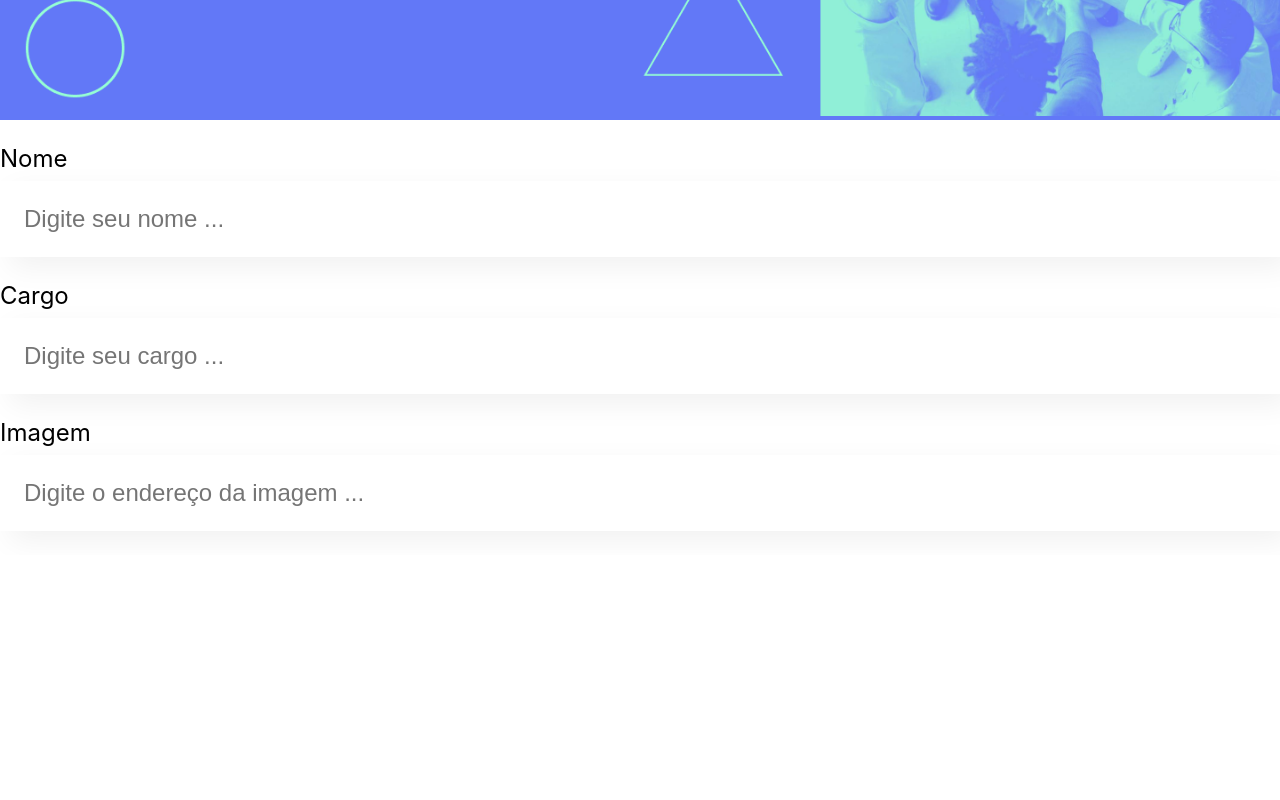
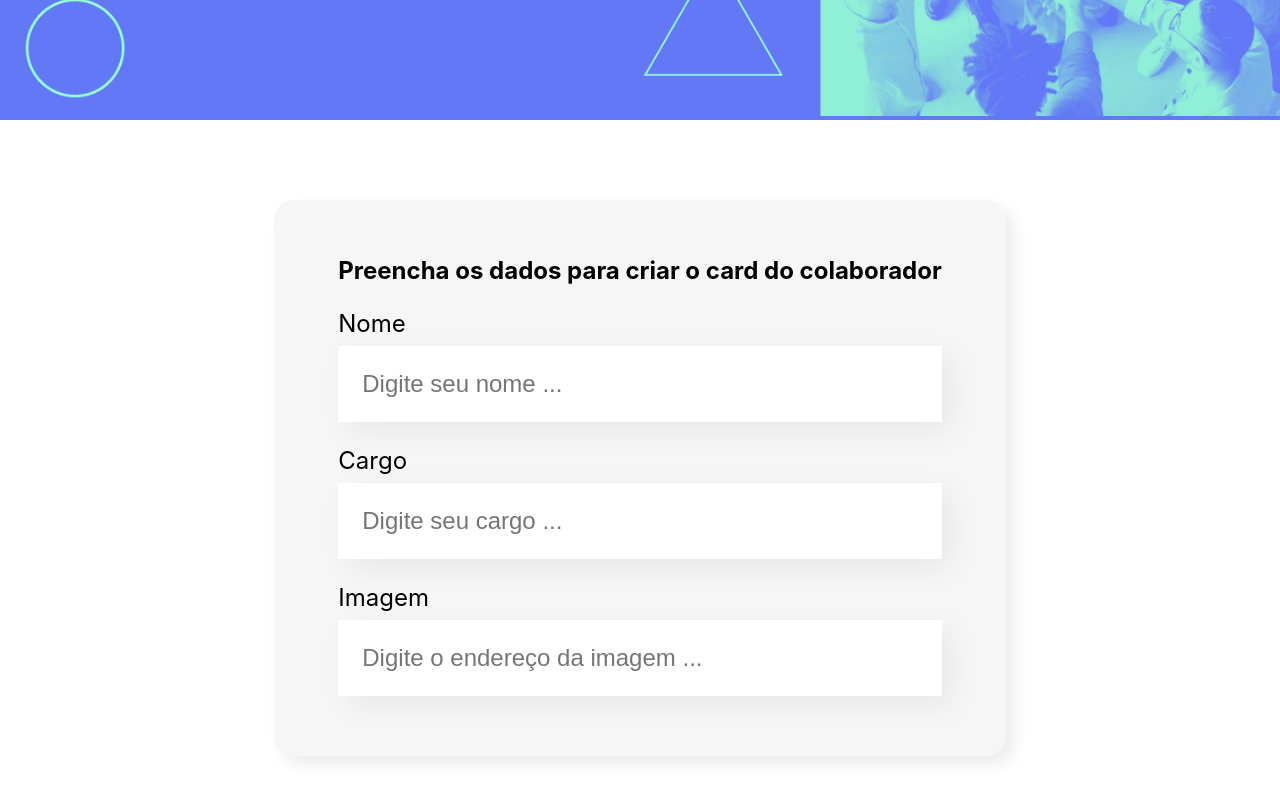
Before and after one commit to kednasousa/organo, a React (Create React App) app: page / in a window 1280 px wide. Shown: the part 378-1178 px from the top of the page. Before the commit the page ends 933 px from the top, so only its background shows below. Built offline with nearby package versions, Linux system fonts and the light colour scheme.

Commit message:
Cria formulário

```diff
--- a/src/App.js
+++ b/src/App.js
@@ -1,14 +1,12 @@
 
 import Banner from './componentes/Banner/Banner';
-import CampoTexto from './componentes/CampoTexto';
+import Formulario from './componentes/formulario';
 
 function App() {
   return (
     <div className="App">
       <Banner />
-      <CampoTexto label="Nome" placeholder="Digite seu nome" />
-      <CampoTexto label="Cargo" placeholder="Digite seu cargo" />
-      <CampoTexto label="Imagem" placeholder="Digite o endereço da imagem" />
+      <Formulario />
 
     </div>
   );
--- /dev/null
+++ b/src/componentes/formulario/Formulario.css
@@ -0,0 +1,13 @@
+.formulario {
+	display: flex;
+	justify-content: center;
+	margin: 80px 0;
+}
+
+.formulario form {
+	max-width: 80%;
+	background-color: #F6F6F6;
+	border-radius: 20px;
+	padding: 36px 64px;
+	box-shadow: 8px 8px 16px rgba(0, 0, 0, 0.08);
+}
--- /dev/null
+++ b/src/componentes/formulario/index.js
@@ -0,0 +1,17 @@
+import CampoTexto from '../CampoTexto'
+import './Formulario.css'
+
+const Formulario = () => {
+	return (
+		<section className="formulario">
+			<form>
+				<h2>Preencha os dados para criar o card do colaborador</h2>
+				<CampoTexto label="Nome" placeholder="Digite seu nome" />
+				<CampoTexto label="Cargo" placeholder="Digite seu cargo" />
+				<CampoTexto label="Imagem" placeholder="Digite o endereço da imagem" />
+			</form>
+		</section>
+	)
+}
+
+export default Formulario
```
